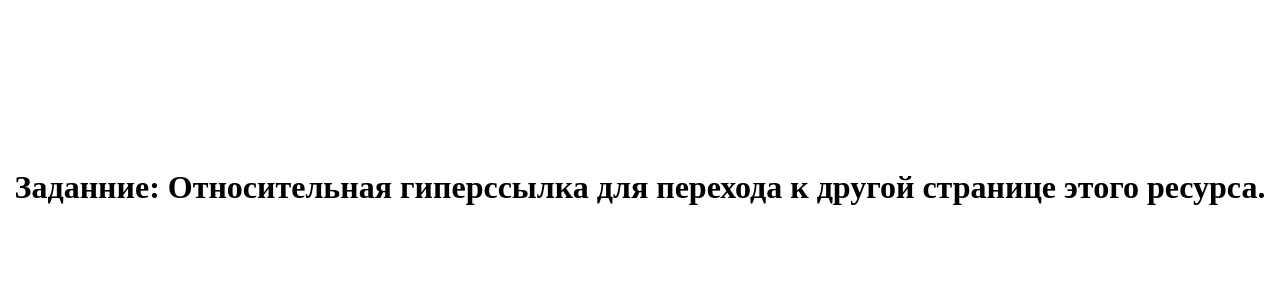
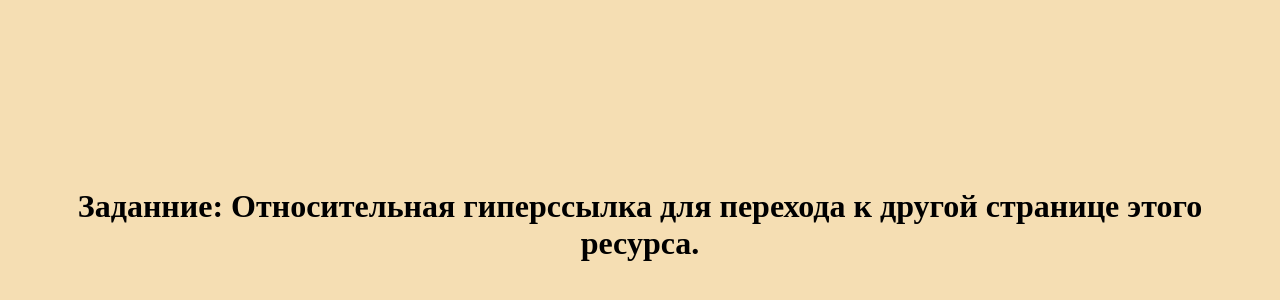
Before and after one commit to MaslovMukola/Lab_ITex, a plain HTML site: page Otnosytelna.html in a window 1280 px wide. Shown: the part 122-422 px from the top of the page. Drawn offline with Linux system fonts and the light colour scheme.

Commit message:
Update Otnosytelna.html

```diff
--- a/Otnosytelna.html
+++ b/Otnosytelna.html
@@ -1,6 +1,7 @@
 <!DOCTYPE HTML>
 <html><!-- секция заголовка документа -->
 <head>
+    <link rel="stylesheet" href="Otnosytelna_1.css">
     <meta http-equiv="Content-Type" content="text/html; charset=utf-8">
 <title>
     Относительна гиперсылка
@@ -8,7 +9,7 @@
 </head>
 <!-- тело документа -->
 <body>
-    <H1 style="margin-top: 23%; text-align: center;">
+    <H1>
         Заданние: Относительная гиперссылка для перехода к другой странице этого ресурса.</H1>
 </body>
 </html>
```
